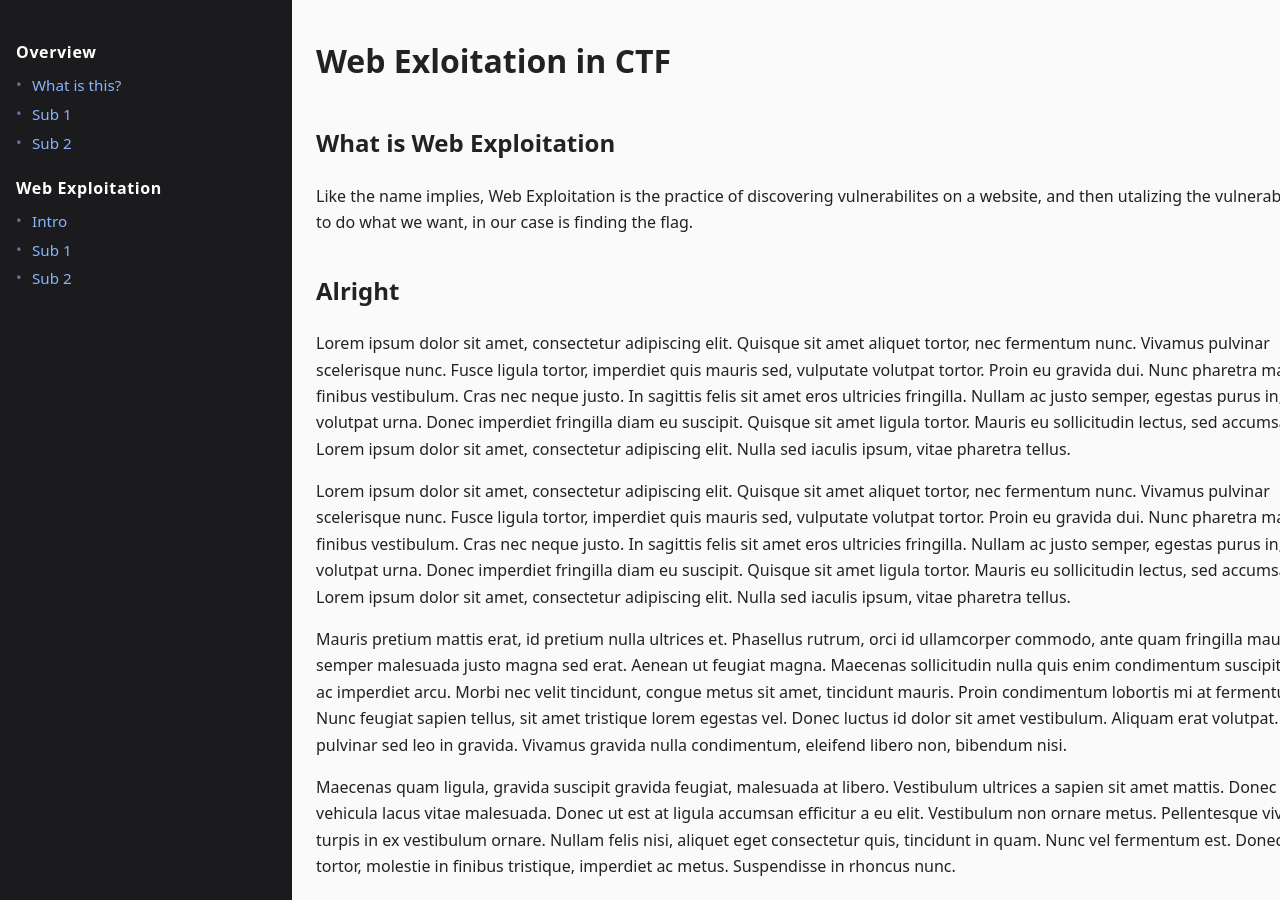
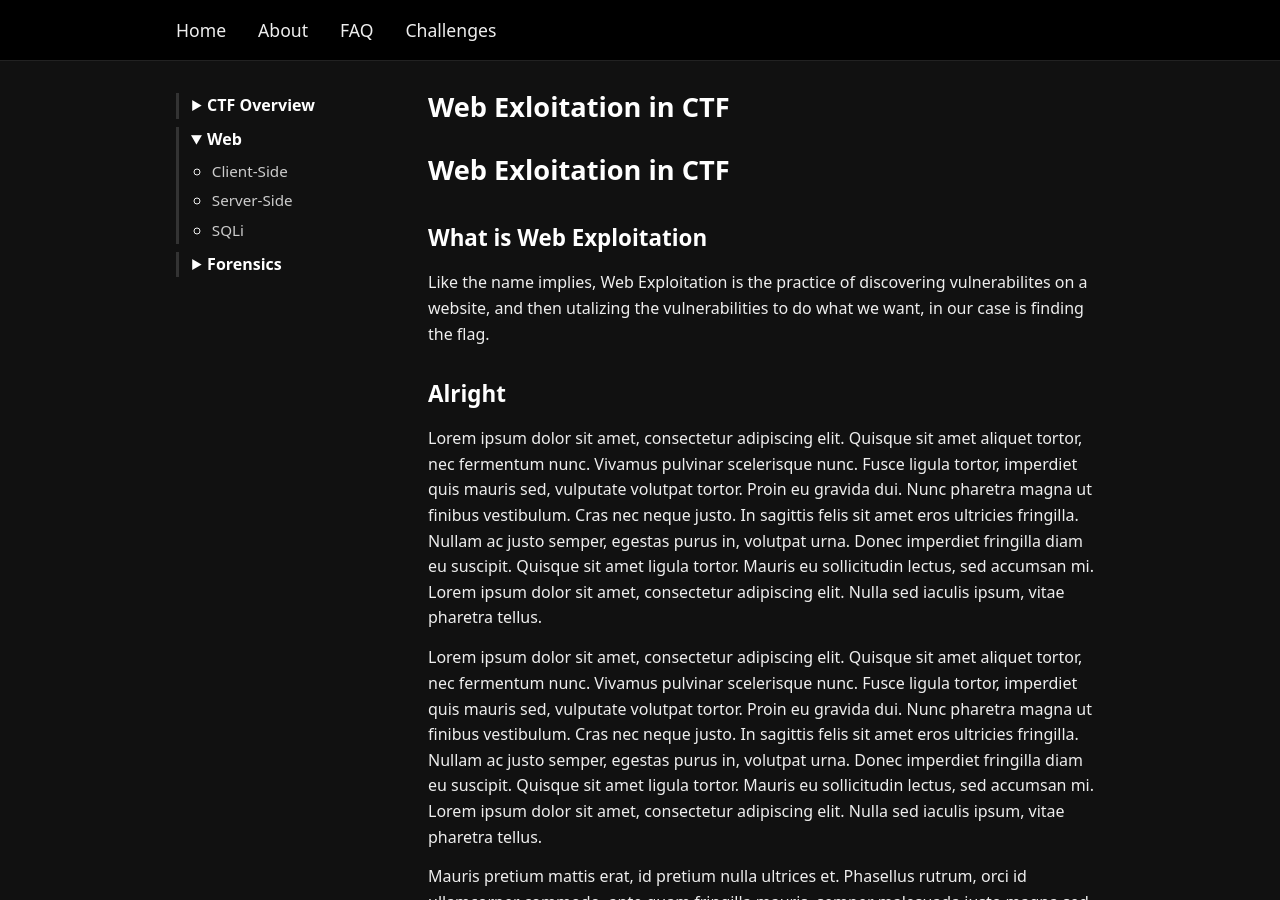
Before and after one commit to PracticalCyberOperaTionsFundamentals/practicalcyberoperationsfundamentals.github.io, a Jekyll site: the page built from web/index.md, in a window 1280 px wide and 900 px high. Built offline with Jekyll 4.4.1, drawn with Linux system fonts in a browser that asks for light colours; our own code applies the rules of GitHub Pages for plain Markdown files.

Commit message:
CSS changes

```diff
--- a/_data/navigation.yml
+++ b/_data/navigation.yml
@@ -1,18 +1,21 @@
-# _data/navigation.yml  ───────────────────────────────────
-- title: Overview
-  items:
-    - title: What is this?
-      url: /overview/
-    - title: Sub 1
-      url: /overview/sub1/
-    - title: Sub 2
-      url: /overview/sub2/
-
-- title: Web Exploitation
+- title: CTF Overview
+  base: /overview/
   items:
     - title: Intro
-      url: /webexploitation/
-    - title: Sub 1
-      url: /webexploitation/sub1/
-    - title: Sub 2
-      url: /webexploitation/sub2/
+      url: /overview/
+
+- title: Web
+  base: /web/
+  items:
+    - title: Client-Side
+      url: /web/client/
+    - title: Server-Side
+      url: /web/server/
+    - title: SQLi
+      url: /web/sqli/
+
+- title: Forensics
+  base: /forensics/
+  items:
+    - title: Basics
+      url: /forensics/
--- a/_includes/sidebar.html
+++ b/_includes/sidebar.html
@@ -1,11 +1,15 @@
-<!-- _includes/sidebar.html  ────────────────────────────── -->
-<nav>
-  {% for section in site.data.navigation %}
-  <h3>{{ section.title }}</h3>
+{% for section in site.data.navigation %}
+<details {% if page.url contains section.base %}open{% endif %}>
+  <summary>{{ section.title }}</summary>
   <ul>
     {% for item in section.items %}
-      <li><a href="{{ item.url | relative_url }}">{{ item.title }}</a></li>
+      <li>
+        <a href="{{ item.url | relative_url }}"
+           class="{% if page.url == item.url %}active{% endif %}">
+          {{ item.title }}
+        </a>
+      </li>
     {% endfor %}
   </ul>
-  {% endfor %}
-</nav>
+</details>
+{% endfor %}
--- a/_layouts/default.html
+++ b/_layouts/default.html
@@ -1,13 +1,37 @@
-<!-- _layouts/default.html  ─────────────────────────────── -->
-<!DOCTYPE html><html lang="en">
+<!DOCTYPE html>
+<html lang="en">
 <head>
   <meta charset="utf-8" />
   <title>{{ page.title }} · {{ site.title }}</title>
-  <link rel="stylesheet" href="{{ "/assets/css/book.css" | relative_url }}">
+
+  <link rel="stylesheet"
+        href="{{ "/assets/css/site.css" | relative_url }}">
+
   {{ site.seo_tag }}
 </head>
 <body>
-  <aside class="sidebar">{% include sidebar.html %}</aside>
-  <main class="content">{{ content }}</main>
+
+  <!-- ── Top navbar ───────────── -->
+  <header class="topbar">
+    <nav>
+      <a href="{{ "/"         | relative_url }}">Home</a>
+      <a href="{{ "/about/"   | relative_url }}">About</a>
+      <a href="{{ "/faq/"     | relative_url }}">FAQ</a>
+      <a href="{{ "/challenges/" | relative_url }}">Challenges</a>
+    </nav>
+  </header>
+
+  <!-- ── Main layout: sidebar + page ── -->
+  <div class="layout">
+    <aside class="sidebar">
+      {% include sidebar.html %}
+    </aside>
+
+    <main class="content">
+      <h1>{{ page.title }}</h1>
+      {{ content }}
+    </main>
+  </div>
+
 </body>
 </html>
--- a/assets/css/book.css
+++ /dev/null
@@ -1,75 +0,0 @@
-/* --- Layout -------------------------------------------------------------- */
-:root{
-  --bg-sidebar:#1b1b1d;
-  --bg-page:#fafafa;
-  --text-primary:#e7e7e7;
-  --text-link:#89b4fa;
-  --border-page:#dcdcdc;
-}
-
-html{font-size:16px;}
-body{
-  margin:0;
-  font-family:system-ui,-apple-system,BlinkMacSystemFont,"Segoe UI",Roboto,Helvetica,Arial,sans-serif;
-  background:var(--bg-page);
-  color:#222;
-  line-height:1.65;
-}
-
-/* Sidebar -----------------------------------------------------------------*/
-.sidebar{
-  position:fixed; inset:0 auto 0 0;          /* stick left */
-  width:260px; padding:1.25rem 1rem 4rem;
-  background:var(--bg-sidebar); color:var(--text-primary);
-  overflow-y:auto;
-}
-
-.sidebar h3{
-  margin:1.2rem 0 .4rem;
-  font-size:1.0rem; letter-spacing:.04em;
-  color:#fff;
-}
-
-.sidebar ul{list-style:none; padding:0 0 0 .6rem; margin:0;}
-.sidebar li{margin:.15rem 0;}
-.sidebar a{
-  color:var(--text-link); text-decoration:none;
-  font-size:.95rem; position:relative; padding-left:.4rem;
-}
-.sidebar a::before{
-  content:"•"; position:absolute; left:-.6rem; color:var(--text-link); opacity:.6;
-}
-.sidebar a:hover{opacity:.9; text-decoration:underline;}
-
-/* Active-page indicator (Liquid sets class="active") */
-.sidebar a.active{
-  font-weight:600;
-}
-
-/* Page column -------------------------------------------------------------*/
-.content{
-  margin-left:260px; padding:2.2rem 3.5rem; width:calc(100% - 260px);
-  background:var(--bg-page);
-  box-shadow:0 0 0 1px var(--border-page),0 4px 15px rgba(0,0,0,.04);
-  min-height:100vh;
-}
-
-/* Headings spacing */
-.content h1, .content h2, .content h3{margin-top:2.2rem; font-weight:600;}
-.content h1:first-child{margin-top:0;}
-
-/* Responsive: collapse sidebar on small screens ---------------------------*/
-@media(max-width:720px){
-  .sidebar{
-    position:fixed; width:230px; transform:translateX(-100%);
-    transition:.25s; z-index:1000; box-shadow:2px 0 6px rgba(0,0,0,.25);
-  }
-  .sidebar.open{transform:none;}
-  .content{margin-left:0; padding:1.5rem 1.25rem;}
-  /* toggle button */
-  .menu-btn{
-    position:fixed; top:1rem; left:1rem; width:36px; height:36px;
-    border:none; background:var(--bg-sidebar); color:#fff; border-radius:6px;
-    font-size:1.4rem; cursor:pointer; z-index:1100;
-  }
-}
--- /dev/null
+++ b/assets/css/site.css
@@ -0,0 +1,41 @@
+/* --- reset / base ------------------------------------------------------ */
+*{box-sizing:border-box;margin:0}
+body{font-family:system-ui,-apple-system,BlinkMacSystemFont,"Segoe UI",Roboto,sans-serif;
+     line-height:1.6;color:#eee;background:#111;}
+a{color:#82aaff;text-decoration:none}
+a:hover{text-decoration:underline}
+
+/* --- top navbar -------------------------------------------------------- */
+.topbar{
+  background:#000;border-bottom:1px solid #222;
+}
+.topbar nav{
+  max-width:960px;margin:0 auto;display:flex;gap:2rem;padding:1rem;
+}
+.topbar a{color:#eee;font-size:1.1rem}
+
+/* --- layout ------------------------------------------------------------ */
+.layout{display:flex;max-width:960px;margin:0 auto;padding:1.5rem 1rem;gap:2rem}
+@media(max-width:720px){.layout{flex-direction:column;}}
+
+/* --- sidebar ----------------------------------------------------------- */
+.sidebar{flex:0 0 220px}
+.sidebar details{border-left:3px solid #333;padding-left:.75rem;margin:.5rem 0}
+.sidebar summary{
+  cursor:pointer;list-style:none;font-weight:600;color:#fff;
+  display:flex;align-items:center;gap:.3rem;
+}
+.sidebar summary::before{
+  content:"▶";font-size:.75rem;transition:transform .2s;
+}
+.sidebar details[open] summary::before{transform:rotate(90deg);}
+.sidebar ul{list-style:circle;padding-left:1.3rem;margin:.4rem 0}
+.sidebar li{margin:.25rem 0}
+.sidebar a{color:#ccc;font-size:.95rem}
+.sidebar a.active{color:#fff;font-weight:600}
+
+/* --- content pane ------------------------------------------------------ */
+.content{flex:1}
+.content h1{margin-bottom:1.2rem;font-size:1.7rem;color:#fff}
+.content h2{margin-top:1.8rem;font-size:1.4rem;color:#fff}
+.content p{margin:.9rem 0}
```
Also changed, not shown: web/index.md (renamed from webexploitation/index.md), web/sub1.md (added), web/sub2.md (added).
